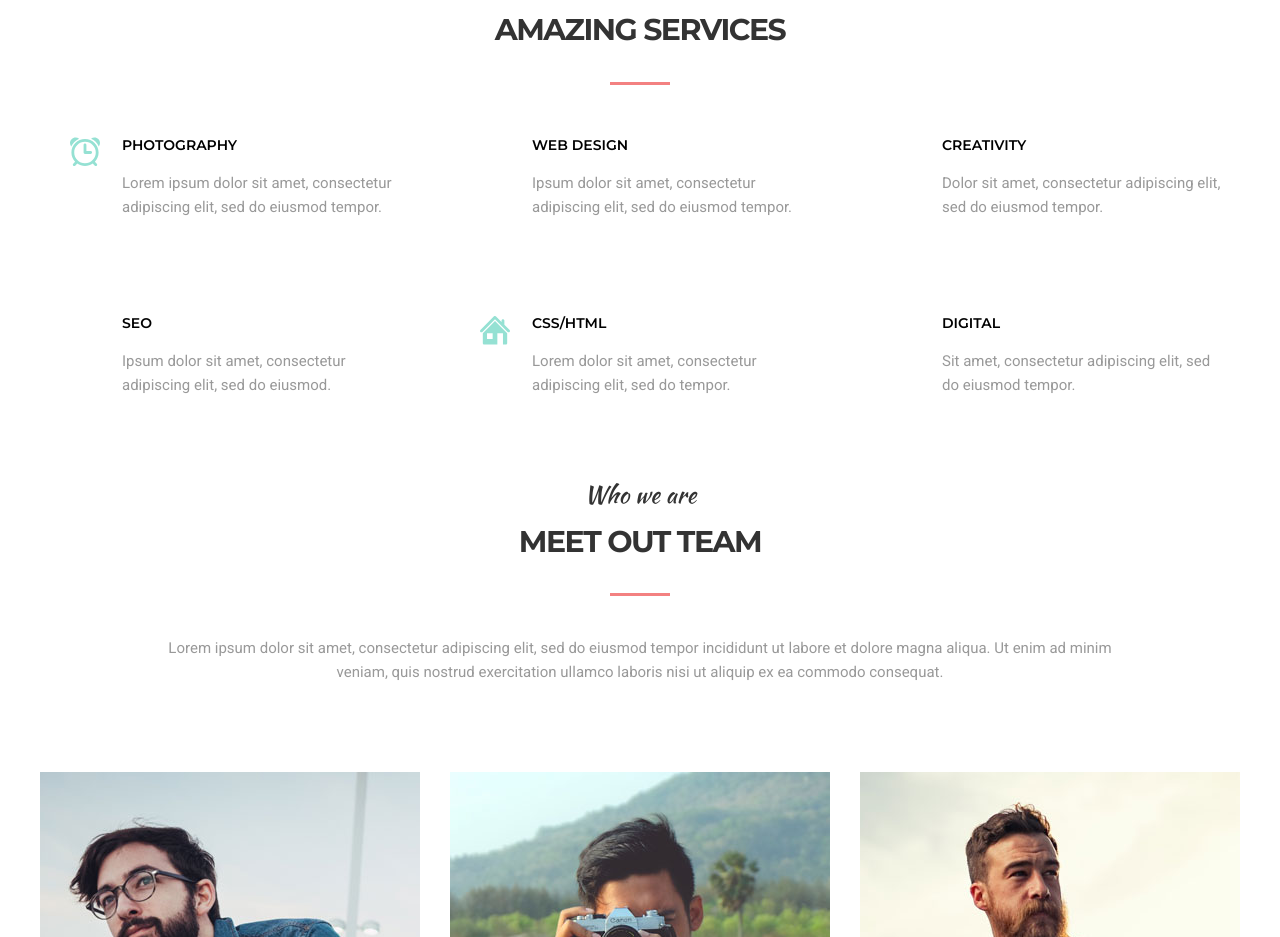
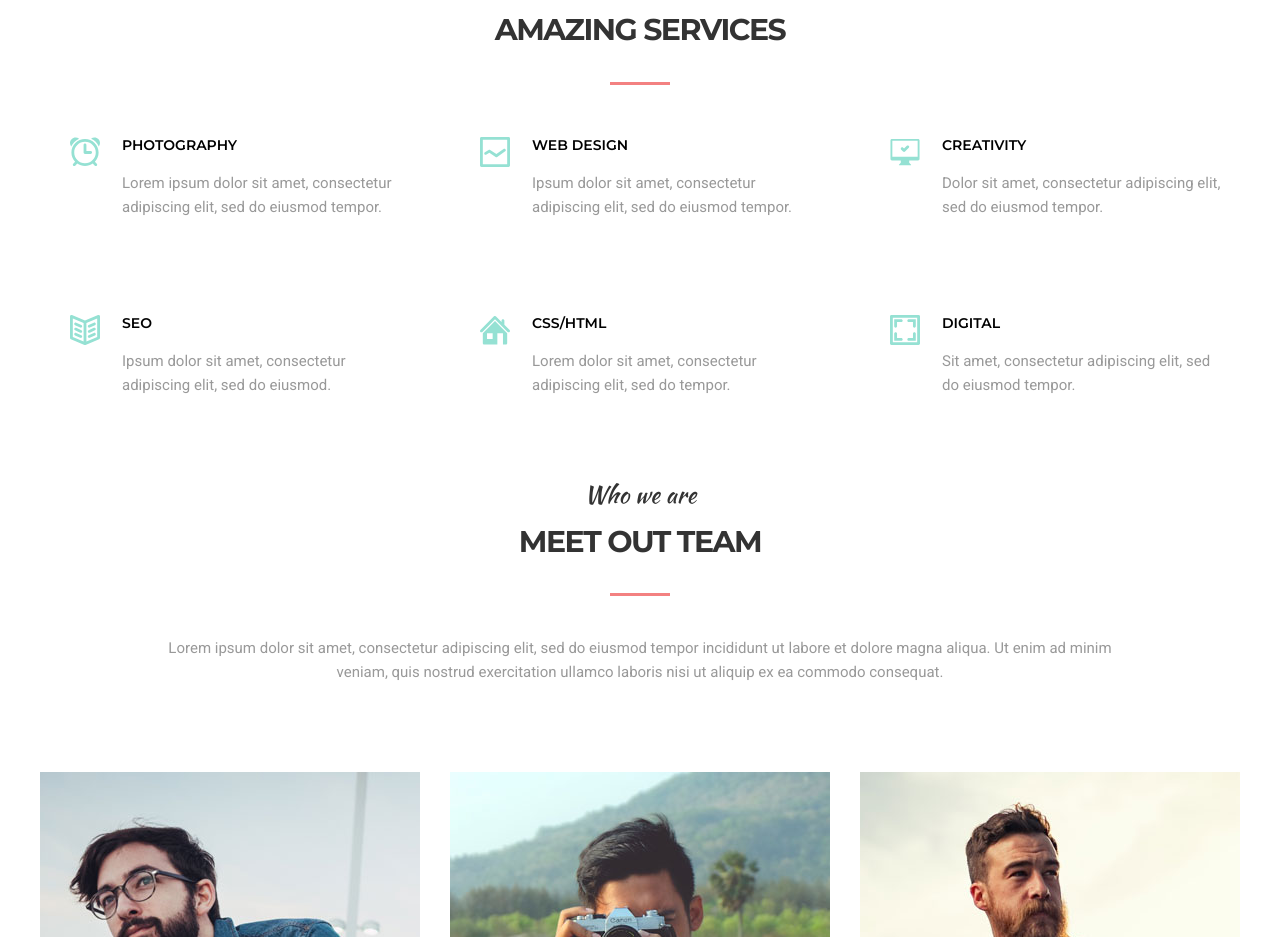
Before and after one commit to Alexeychuk/goit-fe-course, a plain HTML site: page html-css/module10/index.html in a window 1280 px wide. Shown: the part 1041-1978 px from the top of the page. Drawn offline with Linux system fonts and the light colour scheme; files that its build step writes are made by us from their sources; the site is published under a folder, as on GitHub Pages, so addresses that start at the root find nothing; files whose address does not match are found by name.

Commit message:
fix module10

```diff
--- a/html-css/module10/index.html
+++ b/html-css/module10/index.html
@@ -66,7 +66,7 @@
 
                 <li class="features__list-item features-item">
                     <svg class="features-item__icon">
-                        <use href="/img/item-icons/features-icons-sprite.svg#icon-graph"></use>
+                        <use href="img/item-icons/features-icons-sprite.svg#icon-graph"></use>
                     </svg>
                     <p class="features-item__headline monseratstyle">Web Design</p>
                     <p class="description-text">Ipsum dolor sit amet, consectetur adipiscing elit, sed do eiusmod tempor.</p>
@@ -74,7 +74,7 @@
 
                 <li class="features__list-item features-item">
                     <svg class="features-item__icon">
-                        <use href="/img/item-icons/features-icons-sprite.svg#icon-screen"></use>
+                        <use href="img/item-icons/features-icons-sprite.svg#icon-screen"></use>
                     </svg>
                     <p class="features-item__headline monseratstyle">Creativity</p>
                     <p class="description-text">Dolor sit amet, consectetur adipiscing elit, sed do eiusmod tempor.</p>
@@ -82,7 +82,7 @@
 
                 <li class="features__list-item features-item">
                     <svg class="features-item__icon">
-                        <use href="/img/item-icons/features-icons-sprite.svg#icon-book"></use>
+                        <use href="img/item-icons/features-icons-sprite.svg#icon-book"></use>
                     </svg>
                     <p class="features-item__headline monseratstyle">Seo</p>
                     <p class="description-text">Ipsum dolor sit amet, consectetur adipiscing elit, sed do eiusmod.</p>
@@ -98,7 +98,7 @@
 
                 <li class="features__list-item features-item">
                     <svg class="features-item__icon">
-                        <use href="/img/item-icons/features-icons-sprite.svg#icon-square"></use>
+                        <use href="img/item-icons/features-icons-sprite.svg#icon-square"></use>
                     </svg>
                     <p class="features-item__headline monseratstyle">digital</p>
                     <p class="description-text">Sit amet, consectetur adipiscing elit, sed do eiusmod tempor.</p>
```
